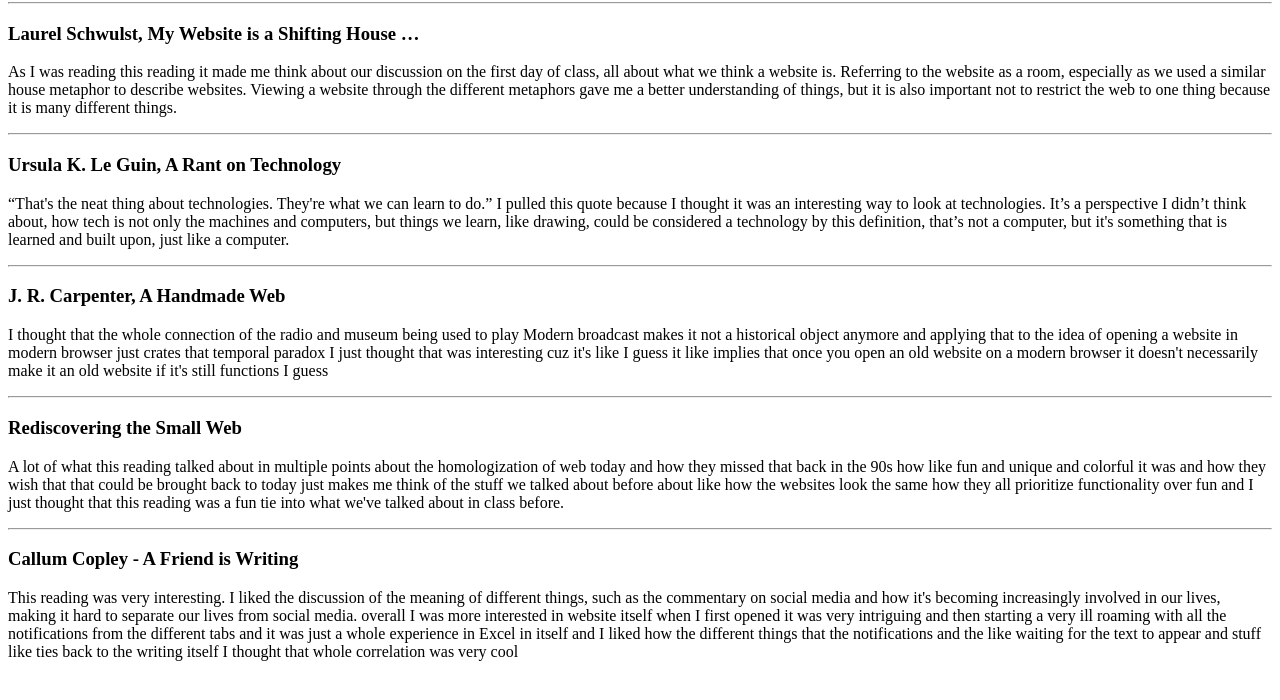
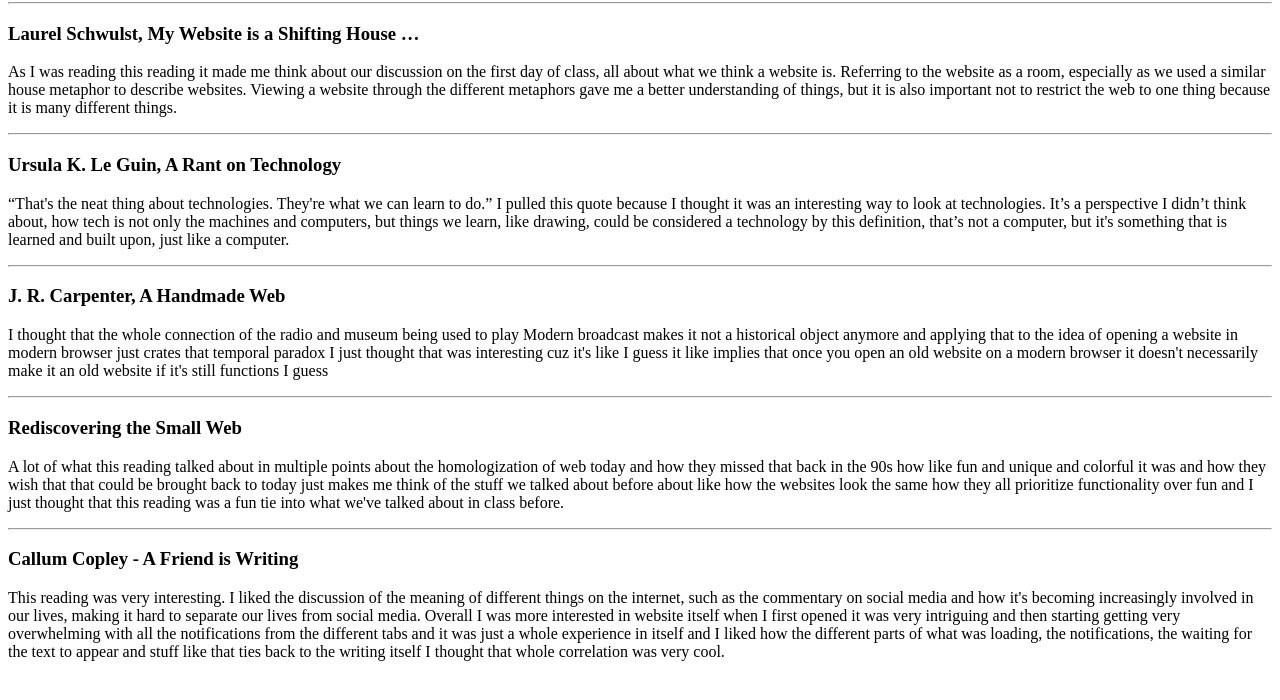
Before and after one commit to rcsmith720-prog/homepage, a plain HTML site: page journal-entries.html in a window 1280 px wide. Shown: the part 78-778 px from the top of the page. Drawn offline with Linux system fonts and the light colour scheme.

Commit message:
Update journal-entries.html

```diff
--- a/journal-entries.html
+++ b/journal-entries.html
@@ -20,8 +20,7 @@
         <hr>
         <h3> Callum Copley - A Friend is Writing</h3>
         <p>
-            This reading was very interesting. I liked the discussion of the meaning of different things, such as the commentary on social media and how it's becoming increasingly involved in our lives, making it hard to separate our lives from social media.  overall I was more interested in website itself when I first opened it was very intriguing and then starting a very ill roaming with all the notifications from the different tabs and it was just a whole experience in Excel in itself and I liked how the different things that the notifications and the like waiting for the text to appear and stuff like ties back to the writing itself I thought that whole correlation was very cool
-
+            This reading was very interesting. I liked the discussion of the meaning of different things on the internet, such as the commentary on social media and how it's becoming increasingly involved in our lives, making it hard to separate our lives from social media.  Overall I was more interested in website itself when I first opened it was very intriguing and then starting getting very overwhelming with all the notifications from the different tabs and it was just a whole experience in itself and I liked how the different parts of what was loading, the notifications, the waiting for the text to appear and stuff like that ties back to the writing itself I thought that whole correlation was very cool.
         </p>
     </body>
 </html>
```
